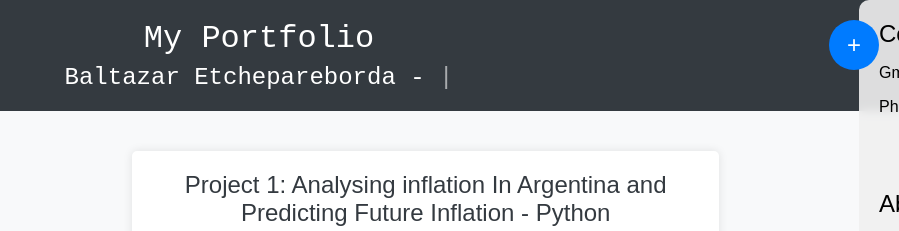
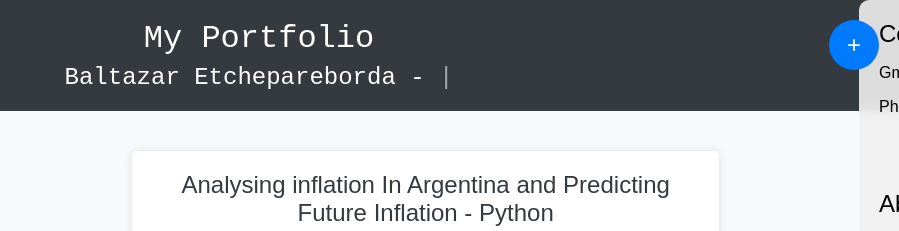
Before and after one commit to BA-Etchepareborda/BA-Etchepareborda.github.io, a plain HTML site: page index.html in a window 1280 px wide. Shown: the top 231 px of the page, 381-1280 px from the left. Drawn offline with Linux system fonts and the light colour scheme.

Commit message:
Update index.html

```diff
--- a/index.html
+++ b/index.html
@@ -221,7 +221,7 @@
         <div class="right-section">
             <div class="projects">
                 <div class="project">
-                    <h2>Project 1: Analysing inflation In Argentina and Predicting Future Inflation - Python</h2>
+                    <h2>Analysing inflation In Argentina and Predicting Future Inflation - Python</h2>
                     <div class="project-details">
                         <p>The economy in Argentina has always raised my interest (and probably every Argentinian). Last years` cummulative inflation in my country was of 211.4%, that is why I took data from the governments` APIs to analyse the data of the last 34 years and built a model using Random Forest to predict future inflation per month according to several macro economic variables </p>
                         <a href="#" class="project-button">Explore</a>
```
